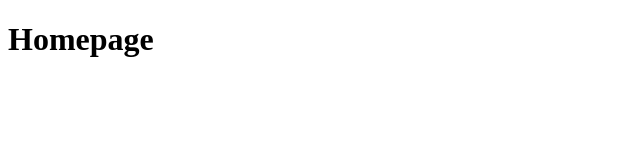
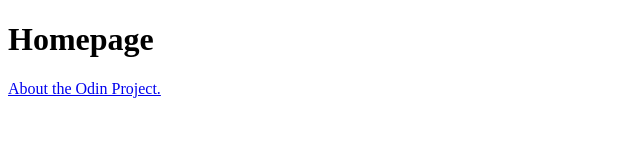
Before and after one commit to rafaelbeirigo/webdev-study, a plain HTML site: page odin/assignments/foundations/odin-links-and-images/index.html in a window 1280 px wide. Shown: the whole page, without its empty margins (0-640 px from the left). Drawn offline with Linux system fonts and the light colour scheme.

Commit message:
feat: add link to another page

```diff
--- a/odin/assignments/foundations/odin-links-and-images/index.html
+++ b/odin/assignments/foundations/odin-links-and-images/index.html
@@ -7,5 +7,10 @@
 
   <body>
     <h1>Homepage</h1>
+    <a
+      href="https://www.theodinproject.com/about"
+      target="_blank"
+      rel="noopener noreferrer"
+      >About the Odin Project.</a>
   </body>
 </html>
```
Also changed, not shown: 1 other file.
